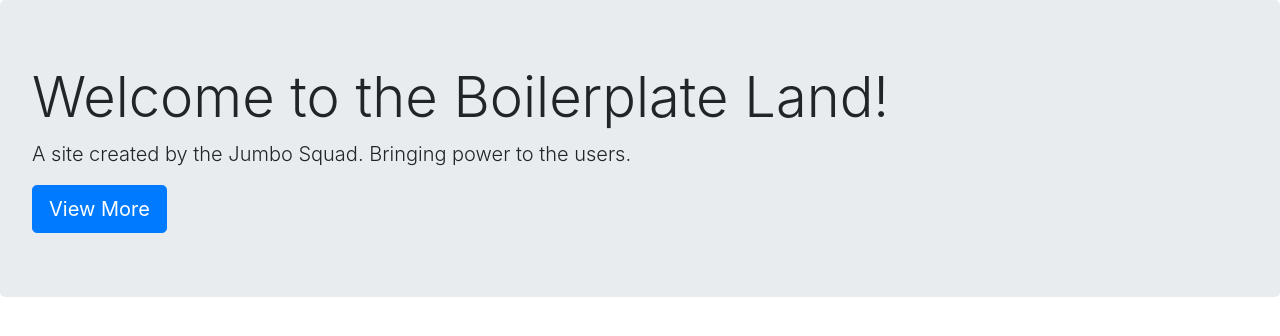
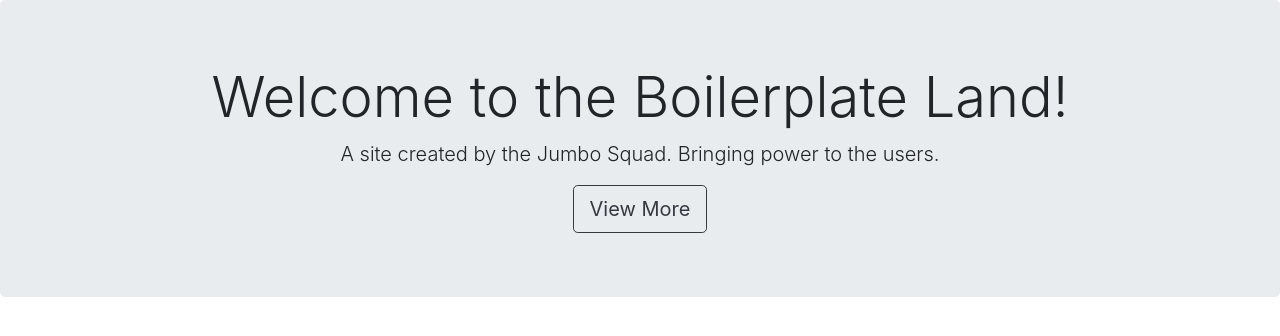
Before and after one commit to jimhinojosa/jumbotron, a plain HTML site: page index-eg.html in a window 1280 px wide. Drawn offline with nearby package versions, Linux system fonts and the light colour scheme.

Commit message:
Added Classes: text-center from bootstrap. Changed: anchor-btn display to an outline, and changed its href

```diff
--- a/index-eg.html
+++ b/index-eg.html
@@ -16,12 +16,12 @@
   <!-- MAIN -->
   <main>
     <!-- JUMBOTRON -->
-    <div class="jumbotron">
+    <div class="jumbotron text-center">
       <h1 class="display-4">Welcome to the Boilerplate Land!</h1>
 
       <p class="lead">A site created by the Jumbo Squad. Bringing power to the users.</p>
 
-      <a href="/#" class="btn btn-primary btn-lg" role="button">View More</a>
+      <a href="#" class="btn btn-outline-dark btn-lg" role="button">View More</a>
     </div>
   </main>
 
```
